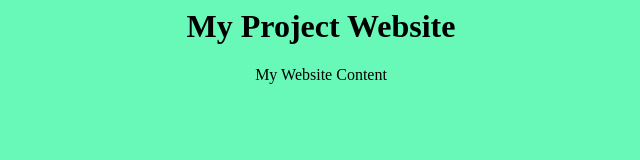
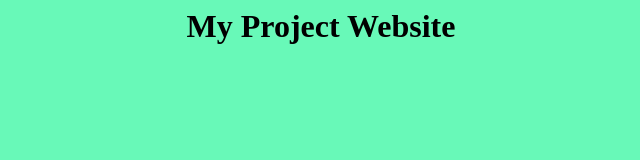
Before and after one commit to sagars729/bitcamp2024-template, a plain HTML site: page index.html in a window 1280 px wide. Shown: the whole page, without its empty margins (319-959 px from the left). Drawn offline with Linux system fonts and the light colour scheme.

Commit message:
Revert "website v2: add a paragraph"
This reverts commit 265d378ba6b065472d770bb79ed9cfb8598e1863.

```diff
--- a/index.html
+++ b/index.html
@@ -1,6 +1,5 @@
 <body style="background-color:#68f9b8">
 
   <h1 style="text-align:center"> My Project Website </h1>
-  <p style="text-align:center"> My Website Content </p>
 
 </body>
```
